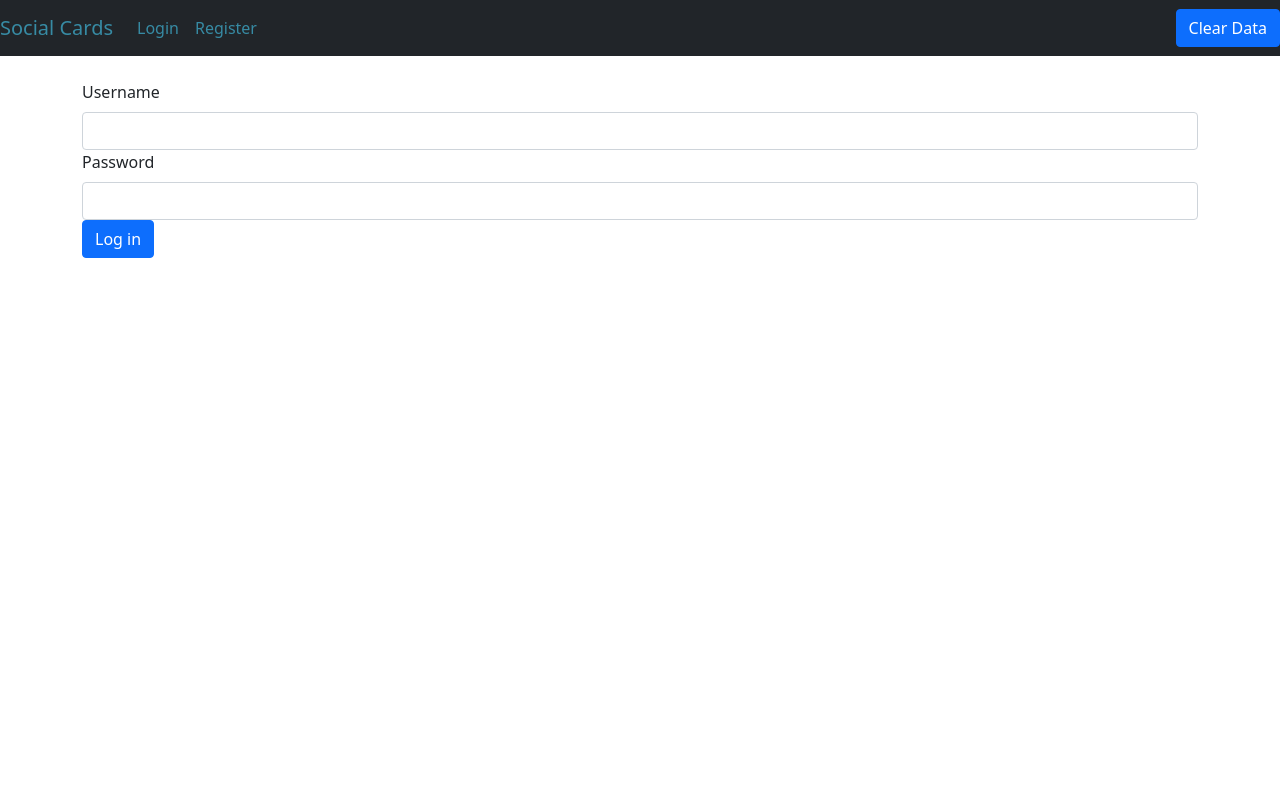
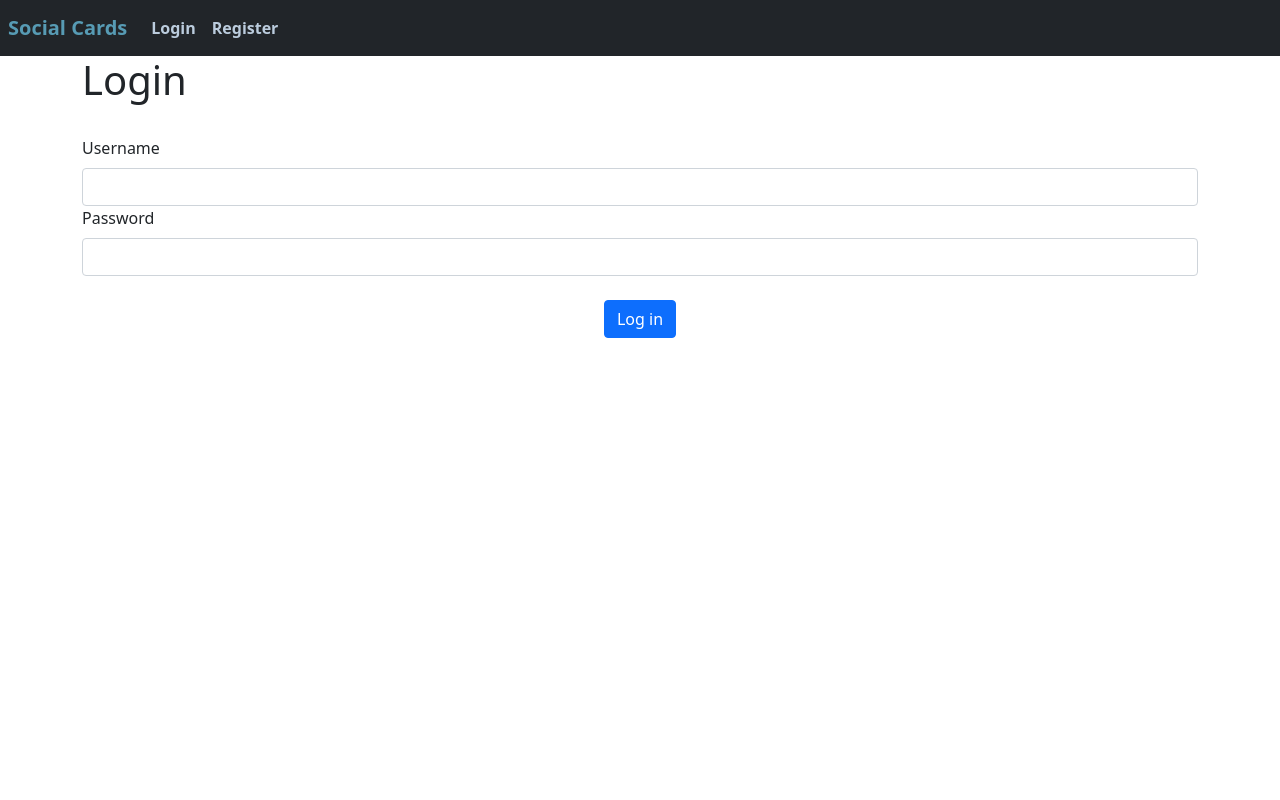
Before and after one commit to JPDevAcc/ReactSocialGroupProject, a React (Create React App) app: page / in a window 1280 px wide. Shown: the top 800 px of the page. Built offline with nearby package versions, Linux system fonts and the light colour scheme.

Commit message:
Admin page / default user + state fixes + misc markup/styling

```diff
--- /dev/null
+++ b/src/Admin.js
@@ -0,0 +1,38 @@
+import Button from "react-bootstrap/Button"
+import Table from 'react-bootstrap/Table';
+
+export default function Admin({users, removeUser, clearDB}) {
+  const doRemoveUser = (event) => {
+    removeUser(event.target.dataset.id);
+  }
+
+  return (
+		<div>
+			<h1>Administration</h1>
+			<div className="text-center my-4">
+				<Button onClick={clearDB} className='p-3' variant="danger">Clear database</Button>
+			</div>
+			<h2 className="text-center">Users</h2>
+			<Table onClick={doRemoveUser} striped bordered hover>
+				<thead>
+					<tr>
+						<th>#</th>
+						<th>Username</th>
+						<th>Options</th>
+					</tr>
+				</thead>
+				<tbody>
+				{Object.entries(users).map(([userId, user]) => (
+					<tr key={userId}>
+						<td>{userId}</td>
+						<td>{user.username}</td>
+						<td>
+							<Button variant="danger" data-id={userId} disabled={userId === "0"}>Remove</Button>
+						</td>
+					</tr>
+				))}
+				</tbody>
+			</Table>
+		</div>
+  );
+}
--- a/src/App.js
+++ b/src/App.js
@@ -7,6 +7,7 @@ import Container from 'react-bootstrap/Container';
 import MyNavBar from './components/navbar' ;
 import UserRegister from './UserRegister' ;
 import UserLogin from './UserLogin' ;
+import Admin from './Admin' ;
 import View from './View'
 import Add from './Add';
 import Footer from './components/footer';
@@ -14,8 +15,16 @@ import "./App.css"
 
 function App() {
 	// Users state
-	const [users, changeUsers] = useState({}) ;
-	const [nextUserId, changeNextUserId] = useState(0) ;
+	const adminUser = {
+		username: 'Admin',
+		password: 'Admin123', // Who needs cryptographic hash functions or strong passwords?
+		imageUrl: 'https://images.unsplash.com/photo-1593486544625-13ef2368e43a?ixlib=rb-4.0.3&ixid=MnwxMjA3fDB8MHxwaG90by1wYWdlfHx8fGVufDB8fHx8&auto=format&fit=crop&w=1141&q=80',
+		bio: 'Administrator Bob - Now officially unremovable'
+	} ;
+	const [users, changeUsers] = useState({
+		0: { ...adminUser }, // (must have ID 0)
+	}) ;
+	const [nextUserId, changeNextUserId] = useState(1) ;
 	const [currentUserId, changeCurrentUserId] = useState(null) ; // (initially no user logged in)
 
 	// Get user id given username (case-insensitive)
@@ -52,6 +61,20 @@ function App() {
     changeUsers((users) => ({...users, ...user}));
 	}
 
+	function removeUser(userId) {
+		const removeUserFunc = (users) => {
+			const usersNew = {...users}
+			delete usersNew[userId] ;
+			return usersNew ;
+		}
+		changeUsers(removeUserFunc) ;
+		localStorage.setItem("users", JSON.stringify(removeUserFunc(users))) ;
+		if (userId === currentUserId) {
+			changeCurrentUserId(null) ;
+			localStorage.setItem("currentUserId", null) ;
+		}
+	}
+
   const addCard = (userId, imageUrl, text,) => {
     const cardDef = { [getNextPostId()]: {userId, imageUrl, text, dislikeCount: 0, likeCount: 0, comments: {}} };
 
@@ -71,7 +94,7 @@ function addComment(name, text, postId) {
 	const cardDefsNew = {...cardDefs} ;
 	const commentDef = { [getNextCommentId()]: {name, text} };
 	cardDefsNew[postId].comments = {...cardDefsNew[postId].comments, ...commentDef} ;
-	changeCardDefs(cardDefsNew) ;
+	changeCardDefs(cardDefsNew) ; ///
   }
 
 	function handleAddLike(postId) {
@@ -85,7 +108,6 @@ function addComment(name, text, postId) {
 	}
 
 	function handleDislike(postId) {
-		// console.log(dislikeCount)
 		const changeDislikeCountFunc = (cardDefs) => {
 			let cardDefsNew = {...cardDefs} ;
 			cardDefsNew[postId] = {...cardDefsNew[postId] , dislikeCount: cardDefsNew[postId].dislikeCount + 1} ;
@@ -95,24 +117,24 @@ function addComment(name, text, postId) {
 		changeCardDefs(changeDislikeCountFunc) ;
 	}
 
-
 	// Restore from localStorage on component mount
   useEffect(() => {
-	// clearData() ;
-    const users = JSON.parse(localStorage.getItem("users")) ;
-		const cardDefs = JSON.parse(localStorage.getItem("cardDefs")) ;
-		const commentDefs = JSON.parse(localStorage.getItem("commentDefs")) ;
-    initWithData(users, cardDefs, commentDefs) ;
+    const users = JSON.parse(localStorage.getItem("users")) || undefined ;
+		const cardDefs = JSON.parse(localStorage.getItem("cardDefs")) || undefined ;
+		const currentUserId = JSON.parse(localStorage.getItem("currentUserId")) || undefined ;
+    initWithData(users, cardDefs, currentUserId) ;
   }, []) ;
 
-	function initWithData(users, cardDefs) {
-		if (!users) users = {} ;
-		if (!cardDefs) cardDefs = {} ;
+	function initWithData(users = {0: { ...adminUser }}, cardDefs = {}, currentUserId = null) {
 		changeUsers(users) ;
-		changeCurrentUserId(null) ; // (no logged in user)
-		changeNextUserId(Object.keys(users).length) ;
+		changeCurrentUserId(currentUserId) ;
+		changeNextUserId(nextIdFromData(users)) ;
 		changeCardDefs(cardDefs) ;
-		changeNextPostId(Object.keys(cardDefs).length) ;
+		changeNextPostId(nextIdFromData(cardDefs)) ;
+	}
+
+	function nextIdFromData(data) {
+		return Object.keys(data).reduce((max, id) => Math.max(max, id), -1) + 1 ;
 	}
 
 	// Clear everything!
@@ -124,7 +146,10 @@ function addComment(name, text, postId) {
 	function userLogin(formValues) {
 		const userId = getUserId(formValues.username) ;
 		const credentialsMatch = (userId !== null && formValues.password === users[userId].password) ; // User exists and passwords match?
-		if (credentialsMatch) changeCurrentUserId(userId) ; // Make this the current user if credentials were okay
+		if (credentialsMatch) {
+			changeCurrentUserId(userId) ; // Make this the current user if credentials were okay
+			localStorage.setItem("currentUserId", JSON.stringify(userId)) ;
+		}
 		return credentialsMatch ;
 	}
 
@@ -156,6 +181,11 @@ function addComment(name, text, postId) {
 							<Add onSubmit={(imageUrl, text) => addCard(currentUserId, imageUrl, text)} />
 					} />}
 
+					{currentUserId === "0" &&
+						<Route path="/admin" element={
+							<Admin users={users} removeUser={removeUser} clearDB={clearData} />
+					} />}
+
 				</Routes>
 
 			</Container>
--- a/src/UserLogin.js
+++ b/src/UserLogin.js
@@ -34,6 +34,7 @@ export default function UserLogin(props) {
 	// Template
   return (
 		<div>
+			<h1>Login</h1>
 			{loginOkay !== false ? <div className="text-center text-danger">&nbsp;</div> : <div className="text-center text-danger">Incorrect username or password</div>}
 
 			<Form onSubmit={(event) => submitHandler(event)}>
@@ -52,10 +53,9 @@ export default function UserLogin(props) {
 						onChange={(event)=>handleChange(event)}
 					/>
 				</Form.Group>
-
-				<Button variant="primary" type="submit">
-					Log in
-				</Button>
+				<div className="text-center my-4">
+					<Button variant="primary" type="submit">Log in</Button>
+				</div>
 			</Form>
 		</div>
   );
--- a/src/UserRegister.js
+++ b/src/UserRegister.js
@@ -45,7 +45,7 @@ export default function UserRegister(props) {
 	}
 	// Get current HTML success message
 	function getSuccessMessageHtml() {
-		return utils.getMessageHtml(successMsg) ;
+		return utils.getMessageHtml(successMsg, 'success') ;
 	}
 	// Returns boolean denoting whether there is currently an error
 	function isError() {
@@ -83,6 +83,7 @@ export default function UserRegister(props) {
 	// Template
   return (
 		<div>
+			<h1>Create Account</h1>
 			{getErrorMessageHtml()}
 			{getSuccessMessageHtml()}
 
@@ -131,9 +132,9 @@ export default function UserRegister(props) {
 					/>
 				</Form.Group>
 
-				<Button variant="primary" type="submit" disabled={isError() || successMsg}>
-					Register
-				</Button>
+				<div className="text-center my-4">
+					<Button variant="primary" type="submit" disabled={isError() || successMsg}>Register</Button>
+				</div>
 			</Form>
 		</div>
   );
--- a/src/components/navbar.css
+++ b/src/components/navbar.css
@@ -1 +1,15 @@
-.nav1, .nav-link {color: #378BA4 !important}
+.navbar {
+	padding-left: 8px ;
+	padding-right: 8px ;
+}
+.nav1 {
+	color: #579BB4 !important ;
+	font-weight: 600;
+}
+.nav-link {
+	color: #bcd !important ;
+	font-weight: 600;
+}
+.navbar-username {
+	color: #eee;
+}
--- a/src/components/navbar.js
+++ b/src/components/navbar.js
@@ -3,8 +3,13 @@ import Navbar from 'react-bootstrap/Navbar'
 import Nav from 'react-bootstrap/Nav'
 import Button from 'react-bootstrap/Button'
 import "./navbar.css"
+import { useNavigate } from "react-router-dom";
 
 export default function MyNavbar(props) {
+	const navigate = useNavigate();
+	function toAdminPage() {
+		navigate("/admin")
+	}
 	return (
 		<div>
 			<Navbar bg="dark" expand="md">
@@ -15,12 +20,12 @@ export default function MyNavbar(props) {
 						<Link className="nav-link" to="/">Login</Link>
 						<Link className="nav-link" to="/register">Register</Link>
 						<Link className={props.username ? 'nav-link' : 'd-none'} to="/view">View</Link>
-						<Link className={props.username ? 'nav-link' : 'd-none'} to="/add">Add</Link>
+						<Link className={props.username ? 'nav-link' : 'd-none'} to="/add">Post</Link>
 					</Nav>
 					<div className="d-flex">
-						{!props.username || <div className="me-4 align-self-center">Logged in as <b>{props.username}</b></div>}
-						{!props.username || <Button onClick={props.userLogout} className="me-2">Log out</Button>}
-						<Button onClick={props.clearData}>Clear Data</Button>
+						{props.username && <div className="me-4 align-self-center navbar-username">Logged in as <b>{props.username}</b></div>}
+						{props.username && <Button onClick={props.userLogout} className="me-2">Log out</Button>}
+						{(props.username === 'Admin') && <Button onClick={toAdminPage}>Admin</Button>}
 					</div>
 				</Navbar.Collapse>
 			</Navbar>
--- a/src/utils/utils.js
+++ b/src/utils/utils.js
@@ -22,9 +22,11 @@ export function getError(errorStatusList) {
 }
 
 // Get HTML-formatted message
-export function getMessageHtml(msg) {
+export function getMessageHtml(msg, type = 'err') {
 	if (!msg) return <div className="text-center">&nbsp;</div> ;
-	return <div className='text-center text-danger'>{msg}</div> ;
+	return (type === 'err') ?
+		<div className='text-center text-danger'>{msg}</div> :
+		<div className='text-center text-success'>{msg}</div> ;
 }
 
 // Returns boolean denoting whether there is currently an error
```
